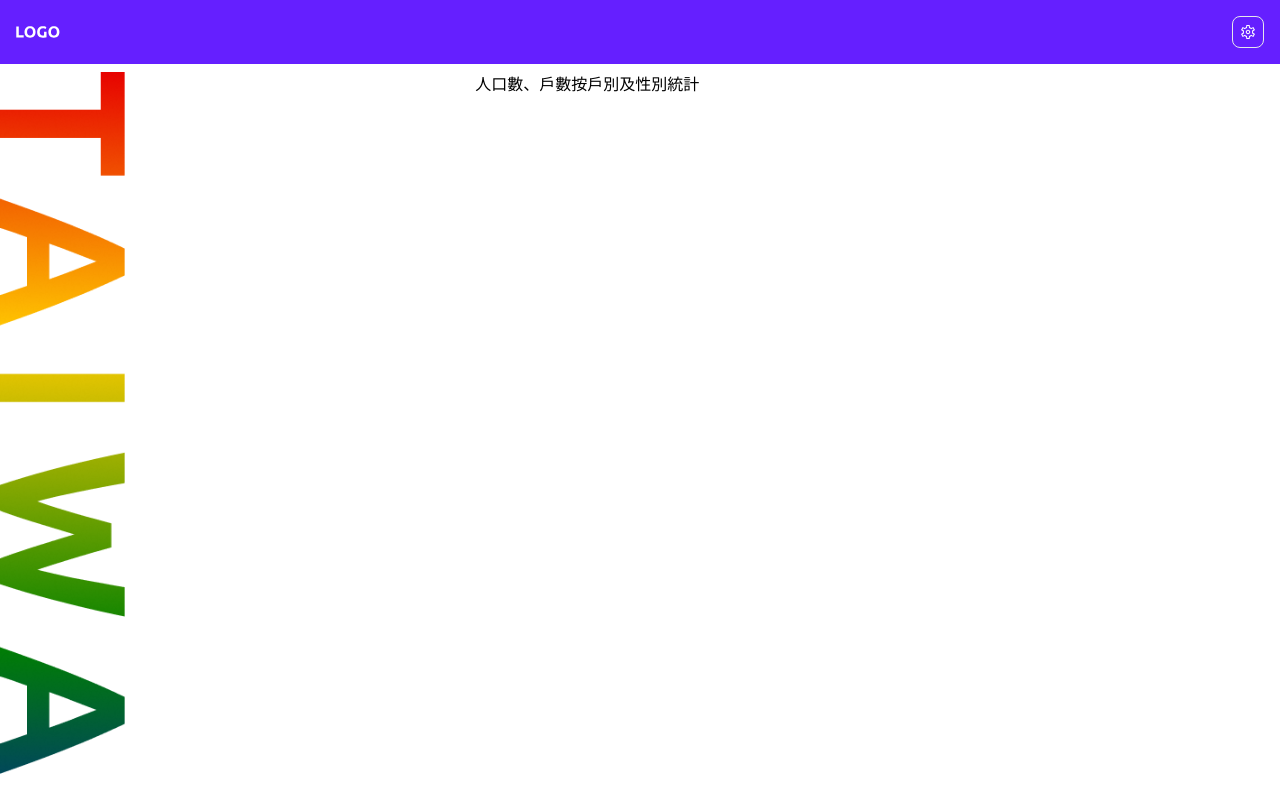
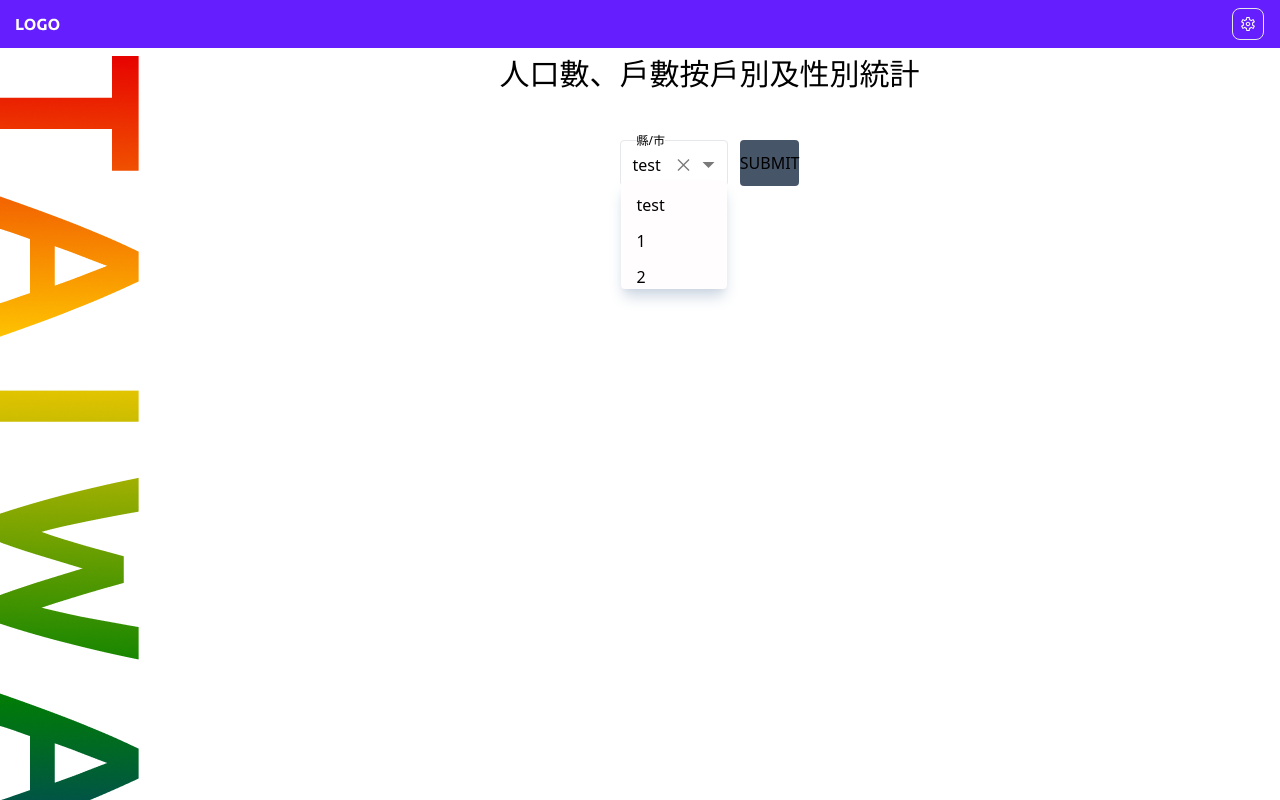
Before and after one commit to RyanStone2640/dashboard, a React (Vite) app: page / in a window 1280 px wide. Shown: the top 800 px of the page. Built offline with nearby package versions, Linux system fonts and the light colour scheme.

Commit message:
feat: edit UI component

```diff
--- a/src/components/Content/index.tsx
+++ b/src/components/Content/index.tsx
@@ -1,19 +1,23 @@
 import brand from '@/assets/brand.png';
-import Input from '@/components/UI/Input/index.tsx';
+import Select from '@/components/UI/Select/index.tsx';
 
 function Content() {
   return (
     <div className="mt-2 flex">
-      <div className="max-h-full h-full object-cover">
+      <div>
         <img
-          className="h-full"
           src={brand}
-          alt=""
+          alt="brand"
         />
       </div>
-      <div className="w-full flex justify-center">
-        <h2>人口數、戶數按戶別及性別統計</h2>
-        <Input />
+      <div className=" flex-grow flex flex-col items-center">
+        <h2 className="text-3xl mb-12">人口數、戶數按戶別及性別統計</h2>
+        <div className="flex gap-3">
+          <Select value={[{ label: 'test', value: 'test' }, { label: '1', value: '1' }, { label: '2', value: '2' }]} />
+          {/* <Select />
+          <Select /> */}
+          <button className="bg-slate-600 rounded" type="submit">SUBMIT</button>
+        </div>
       </div>
     </div>
   );
--- a/src/components/Header/index.tsx
+++ b/src/components/Header/index.tsx
@@ -3,7 +3,7 @@ import logo from '@/assets/LOGO.svg';
 
 function Header() {
   return (
-    <header className="bg-myColor-purple flex justify-between py-4 px-4">
+    <header className="bg-myColor-purple flex items-center  justify-between py-4 px-4 h-12">
       <img src={logo} alt="logo" />
       <button className=" w-8 h-8 rounded-lg border" type="button">
         <img className="p-2" src={setting} alt="settingLogo" />
--- a/src/components/UI/Input/index.tsx
+++ /dev/null
@@ -1,7 +0,0 @@
-function Input() {
-  return (
-    <input type="text" />
-  );
-}
-
-export default Input;
--- /dev/null
+++ b/src/components/UI/Select/index.tsx
@@ -0,0 +1,51 @@
+import arrowDropDon from '@/assets/arrow-drop-down.svg';
+import xMark from '@/assets/xMark.svg';
+
+export type SelectOption = {
+  label: string
+  value: string | number
+}
+
+type SelectProps = {
+  value?: SelectOption[] | []
+  onChange: (value: SelectOption | undefined) => void
+}
+
+function Select(props: SelectProps) {
+  const { value: propsVal } = props;
+
+  return (
+    <div
+      // eslint-disable-next-line jsx-a11y/no-noninteractive-tabindex
+      tabIndex={0}
+      className="
+      min-w-5rem  relative border rounded  pt-3 pb-2 px-3 flex gap-4  cursor-pointer
+      before:block before:absolute before:content-['縣/市'] before:text-xs before:-top-2 before:mx-1 before:bg-white
+      focus:border-myColor-purple focus:border-2 focus:before:text-myColor-purple
+    "
+    >
+      <span className="flex-grow">{propsVal[0]?.label}</span>
+      <div className="flex gap-3">
+        <button type="button">
+          <img src={xMark} alt="" />
+        </button>
+        <button className="pointer-events-none" type="button">
+          <img src={arrowDropDon} alt="" />
+        </button>
+      </div>
+      <ul className="absolute top-10 left-0 rounded w-full max-h-64 overflow-y-auto bg-myColor-#FFFDFD  shadow-lg shadow-slate-300 ">
+        {propsVal?.map((item) => (
+          <li className="mt-3 ml-4" key={item.value}>
+            {item?.value}
+          </li>
+        ))}
+      </ul>
+    </div>
+  );
+}
+
+Select.defaultProps = {
+  value: [],
+};
+
+export default Select;
--- a/src/index.css
+++ b/src/index.css
@@ -1,3 +1,12 @@
 @tailwind base;
 @tailwind components;
 @tailwind utilities;
+
+@layer{
+  @layer base {
+    html,body {
+      @apply h-full;
+    }
+
+  }
+}
--- a/tailwind.config.js
+++ b/tailwind.config.js
@@ -9,15 +9,22 @@ export default {
       colors: {
         myColor: {
           purple: '#651FFF',
+          '#FFFDFD': '#FFFDFD',
         },
       },
       margin: {
-        'm-15': {
+        'm-15px': {
           margin: '15px 0',
         },
-        'm-9': {
+        'm-9px': {
           margin: '9px 0',
         },
+      },
+      minWidth: {
+        '5rem': '5rem',
+      },
+      maxHeight: {
+        '7rem': '7rem',
       },
     },
   },
```
Also changed, not shown: src/assets/arrow-drop-down.svg (added), src/assets/xMark.svg (added).
